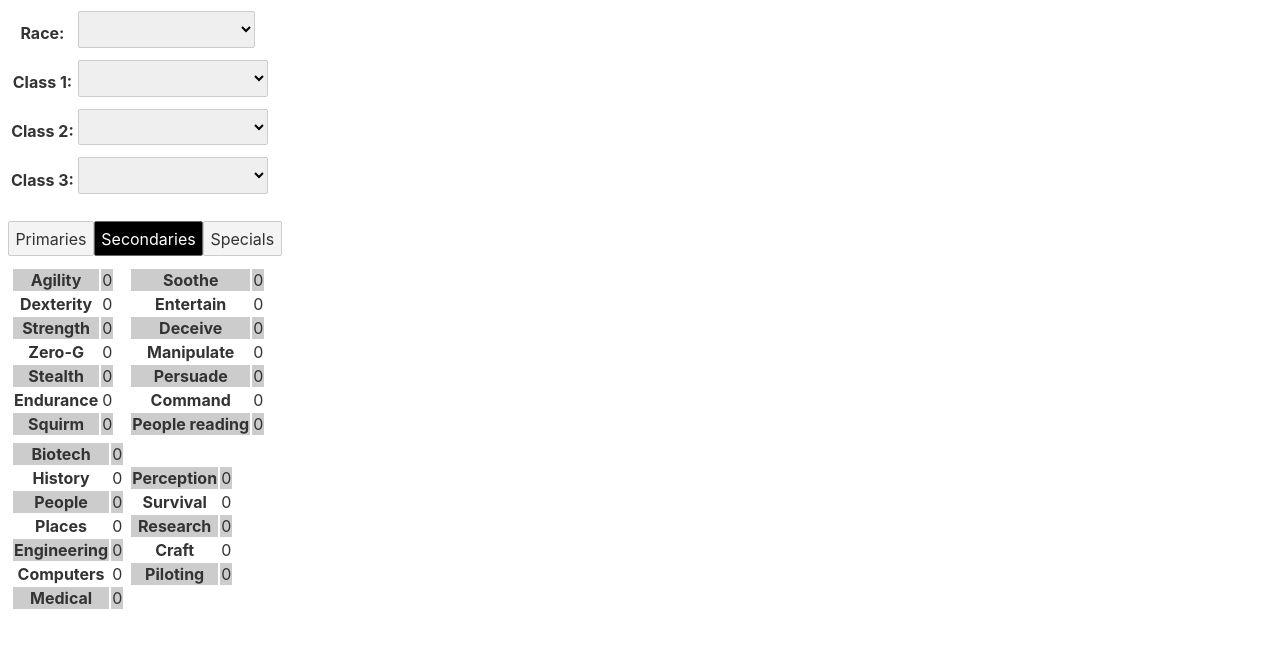
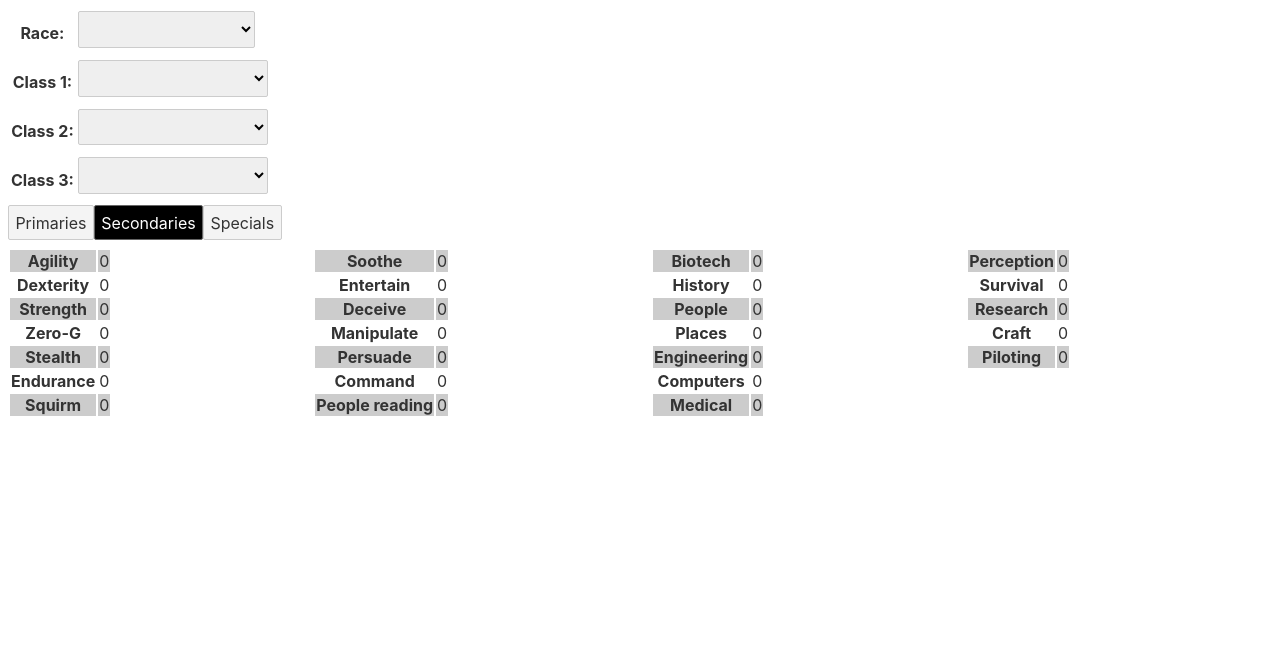
Before and after one commit to bzm3r/npch, a Svelte app: page / in a window 1280 px wide. Both pictures are taken after a click on the button "Secondaries". Shown: the top 648 px of the page. Built offline with nearby package versions, Linux system fonts and the light colour scheme.

Commit message:
custom Y-transform for icon texts, and beginning to play around with CSS grid

```diff
--- a/src/CharacterSummary.svelte
+++ b/src/CharacterSummary.svelte
@@ -89,10 +89,6 @@
 	];
 </script>
 
-<p>
-	{titles.join(" + ")}
-</p>
-
 <Tabs>
 	{#each tabs as {id, title, component, inputs}}
 		<Tab id={id} title={title}>
--- a/src/IconText.svelte
+++ b/src/IconText.svelte
@@ -2,11 +2,21 @@
     export let text = "";
     export let icon = "";
     let src = "/assets/" + icon + ".svg";
+    let iconY = {
+        atk: 65,
+        def: 60,
+        fort: 60,
+        hp: 65,
+        init: 80,
+        ref: 60,
+        skl: 60,
+        will: 60,
+    }
 </script>
 
 <div class="icon">
     <img class="iconImage" {src} alt={icon} title={icon}>
-    <div class="iconText">{text}</div>
+    <div class="iconText" style:--y="-{iconY[icon]}%">{text}</div>
 </div>
 
 <style>
@@ -24,7 +34,8 @@
     position: absolute;
     top: 50%;
     left: 50%;
-    transform: translate(-50%, -60%);
+    transform: translate(-50%, var(--y));
     z-index: 1;
+    font-weight: bold;
     }
 </style>
--- a/src/Secondaries.svelte
+++ b/src/Secondaries.svelte
@@ -4,21 +4,24 @@
     export let totals;
 </script>
 
-<table>
-    <tr>
-        <td>
-            <SecondariesTable labels={physicals} {totals}></SecondariesTable>
-        </td>
-        <td>
-            <SecondariesTable labels={socials} {totals}></SecondariesTable>
-        </td>
-    </tr>
-    <tr>
-        <td>
-            <SecondariesTable labels={knowledges} {totals}></SecondariesTable>
-        </td>
-        <td>
-            <SecondariesTable labels={practicals} {totals}></SecondariesTable>
-        </td>
-    </tr>
-</table>
+<div class="container">
+    <div class="physicals">
+        <SecondariesTable labels={physicals} {totals}></SecondariesTable>
+    </div>
+    <div class="socials">
+        <SecondariesTable labels={socials} {totals}></SecondariesTable>
+    </div>
+    <div class="knowledges">
+        <SecondariesTable labels={knowledges} {totals}></SecondariesTable>
+    </div>
+    <div class="practicals">
+        <SecondariesTable labels={practicals} {totals}></SecondariesTable>
+    </div>
+</div>
+
+<style>
+    .container {
+        display: grid;
+        grid-auto-flow: column;
+    }
+</style>
```
